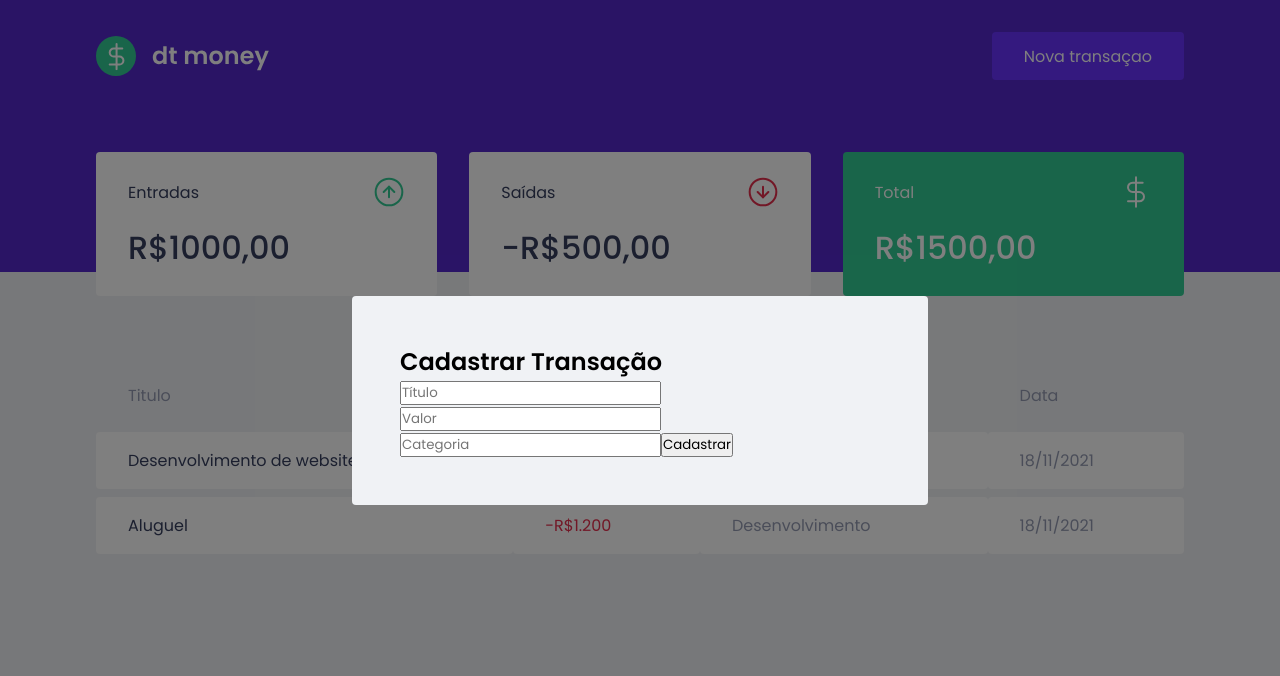
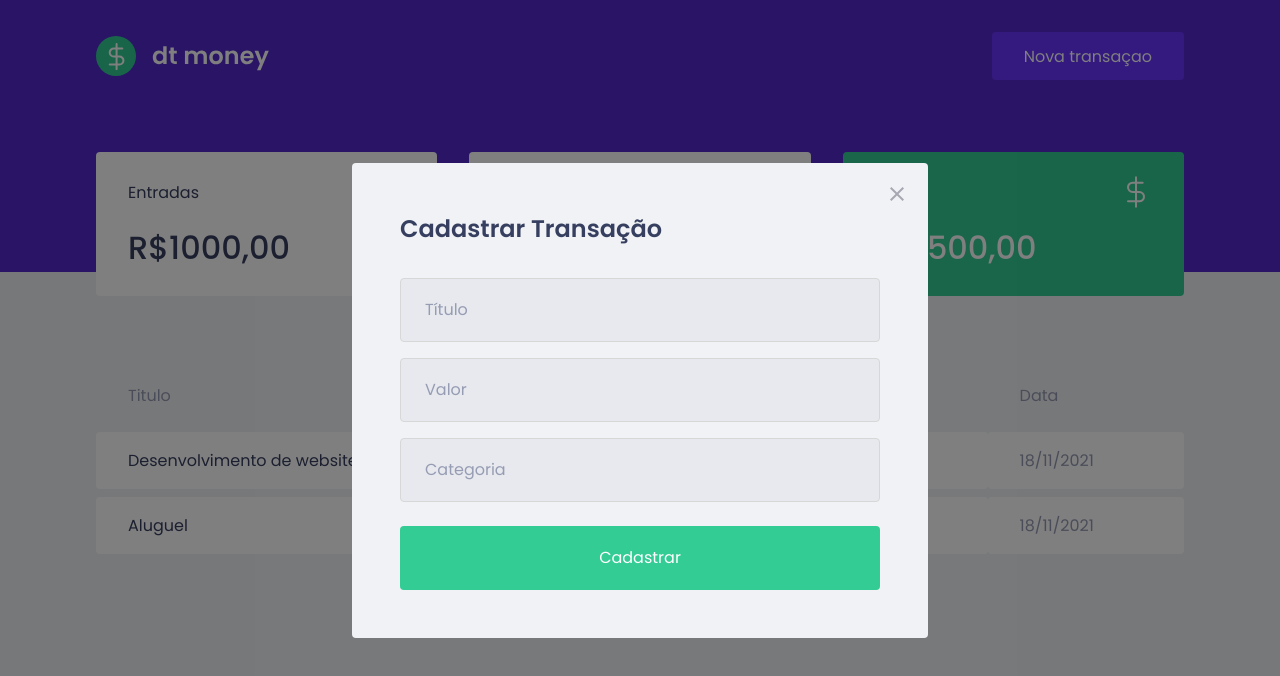
Before and after one commit to arthurmarconcini/dtmoney, a React (Create React App) app: page / in a window 1280 px wide. Both pictures are taken after a click on the button "Nova transaçao". Shown: the top 676 px of the page. Built offline with nearby package versions, Linux system fonts and the light colour scheme; no server answers; what miragejs would draw is missing.

Commit message:
feat: add Modal styles

```diff
--- a/src/components/NewTransactionModal/index.tsx
+++ b/src/components/NewTransactionModal/index.tsx
@@ -1,5 +1,7 @@
 import Modal from 'react-modal'
 import { Container } from './styles'
+
+import closeImg from '../../assets/close.svg'
 
 interface NewTransactionModalProps {
   isOpen: boolean
@@ -17,6 +19,14 @@
       overlayClassName="react-modal-overlay"
       className="react-modal-content"
     >
+      <button
+        type="button"
+        onClick={onRequestClose}
+        className="react-modal-close"
+      >
+        <img src={closeImg} alt="Fechar modal" />
+      </button>
+
       <Container>
         <h2>Cadastrar Transação</h2>
 
--- a/src/components/NewTransactionModal/styles.ts
+++ b/src/components/NewTransactionModal/styles.ts
@@ -1,3 +1,48 @@
 import styled from 'styled-components'
 
-export const Container = styled.form``
+export const Container = styled.form`
+  h2 {
+    color: var(--text-title);
+    font-size: 1.5rem;
+    margin-bottom: 2rem;
+  }
+
+  input {
+    width: 100%;
+    padding: 0 1.5rem;
+    height: 4rem;
+    border-radius: 0.25rem;
+
+    border: 1px solid #d7d7d7;
+    background: #e7e9ee;
+
+    font-weight: 400;
+    font-size: 1rem;
+
+    &::placeholder {
+      color: var(--text-body);
+    }
+
+    & + input {
+      margin-top: 1rem;
+    }
+  }
+
+  button[type="submit"] {
+    width: 100%;
+    padding: 0 1.5rem;
+    height: 4rem;
+    background: var(--green);
+    color: #FFF;
+    border-radius: 0.25rem;
+    border: 0;
+    font-size: 1rem;
+    margin-top: 1.5rem;
+
+    transition: filter 0.2s;
+
+    &:hover {
+      filter: brightness(0.9)
+    }
+  }
+`
--- a/src/styles/global.ts
+++ b/src/styles/global.ts
@@ -79,4 +79,18 @@
     position: relative;
     border-radius: 0.25rem;
   }
+
+  .react-modal-close {
+    position: absolute;
+    right: 1.5rem;
+    top: 1.5rem;
+    border: 0;
+    background: transparent;
+
+    transition: filter 0.2s;
+
+    &:hover {
+      filter: brightness(0.8);
+    }
+  }
 `
```
